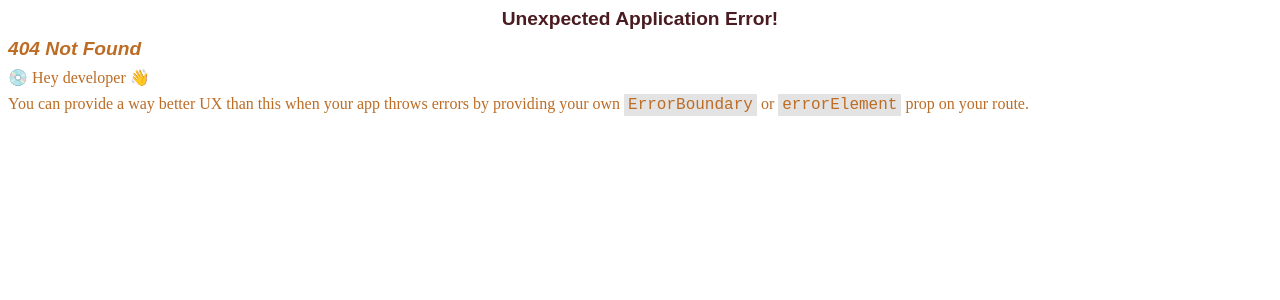
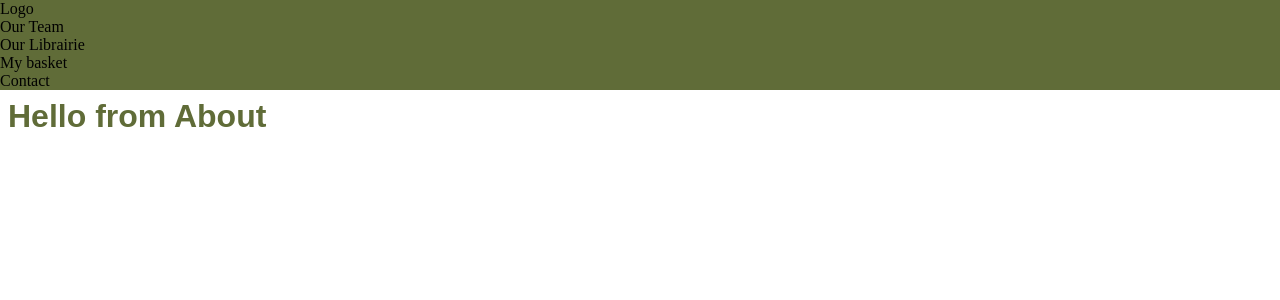
Before and after one commit to WildCodeSchool-2024-02/JS-lyon-0224-P2-cover_4_you, a React (Vite) app in the folder client/: page /book-page in a window 1280 px wide. Before the commit this address had no page. Shown: the top 300 px of the page. Built offline with nearby package versions, Linux system fonts and the light colour scheme.

Commit message:
first commit root

```diff
--- a/client/src/App.jsx
+++ b/client/src/App.jsx
@@ -1,12 +1,17 @@
 // CSS GLOBAL //
 import "./App.module.css";
 import { Outlet } from "react-router-dom";
+import Nav from "./component_home/Nav/Nav";
 
 function App() {
   return (
+    <>
+      <Nav />
     <main>
       <Outlet />
     </main>
+    {/* <Footer /> */}
+    </>
   );
 }
 
--- a/client/src/main.jsx
+++ b/client/src/main.jsx
@@ -5,8 +5,10 @@ import { createBrowserRouter, RouterProvider } from "react-router-dom";
 
 import App from "./App";
 import Home from "./pages/Home";
+import BookPage from "./pages/BookPage";
 
 import GetBook from "./GetBook";
+
 
 const router = createBrowserRouter([
   {
@@ -19,6 +21,10 @@ const router = createBrowserRouter([
         element: <Home />,
         loader: () => GetBook(),
       },
+      {
+        path: "/book-page",
+        element: <BookPage/>,
+      },
     ],
   },
 ]);
--- a/client/src/pages/BookPage.jsx
+++ b/client/src/pages/BookPage.jsx
@@ -0,0 +1,5 @@
+function BookPage() {
+    return <h1>Hello from About</h1>;
+  }
+
+  export default BookPage;
--- a/client/src/pages/Home.jsx
+++ b/client/src/pages/Home.jsx
@@ -1,5 +1,4 @@
 import { useLoaderData } from "react-router-dom";
-import Nav from "../component_home/Nav/Nav";
 import Books from "../component_home/ListBooks/ListBooks";
 // import Footer from "../component_accueil/Footer/Footer";
 
@@ -7,7 +6,6 @@ export default function Home() {
   const bookList = useLoaderData("home");
   return (
     <>
-      <Nav />
       <Books bookList={bookList} />
       {/* <Footer /> */}
     </>
```
